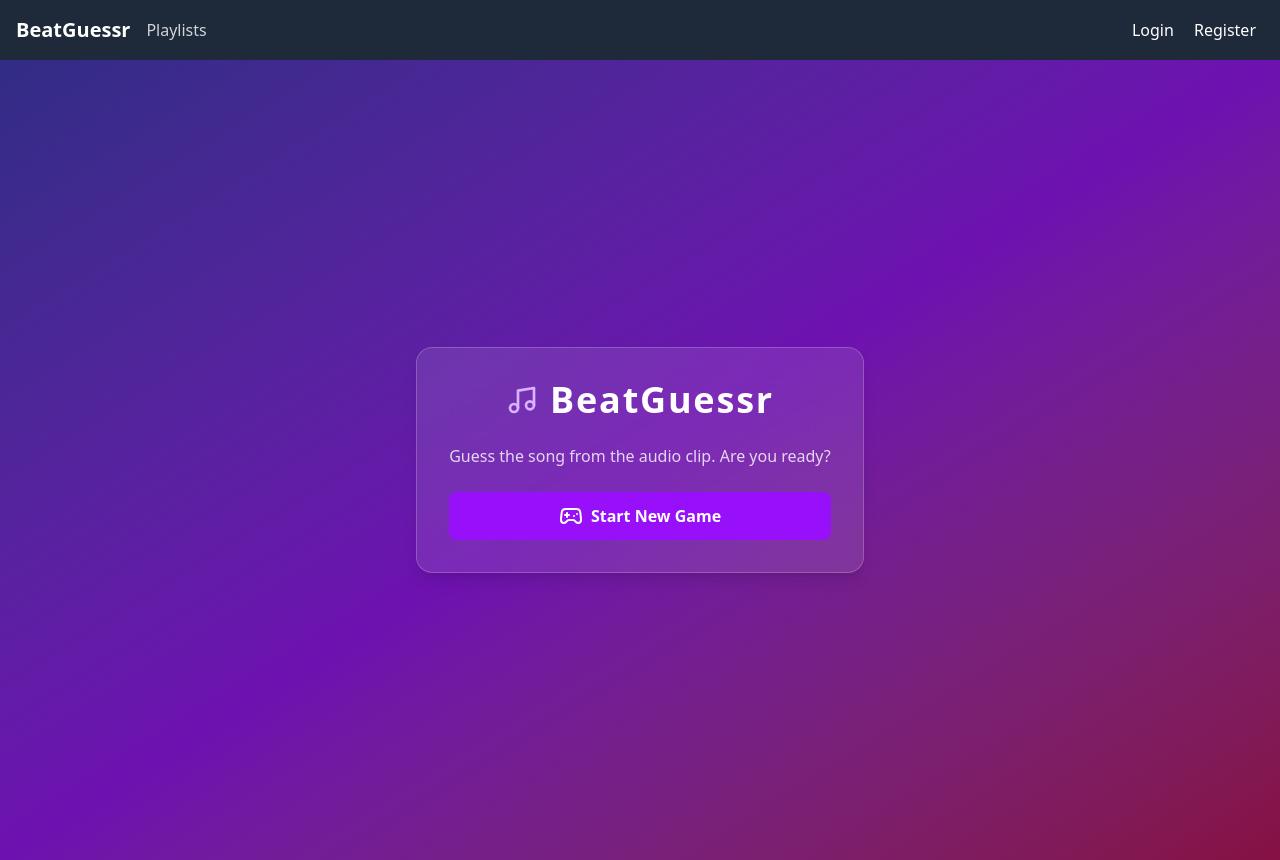
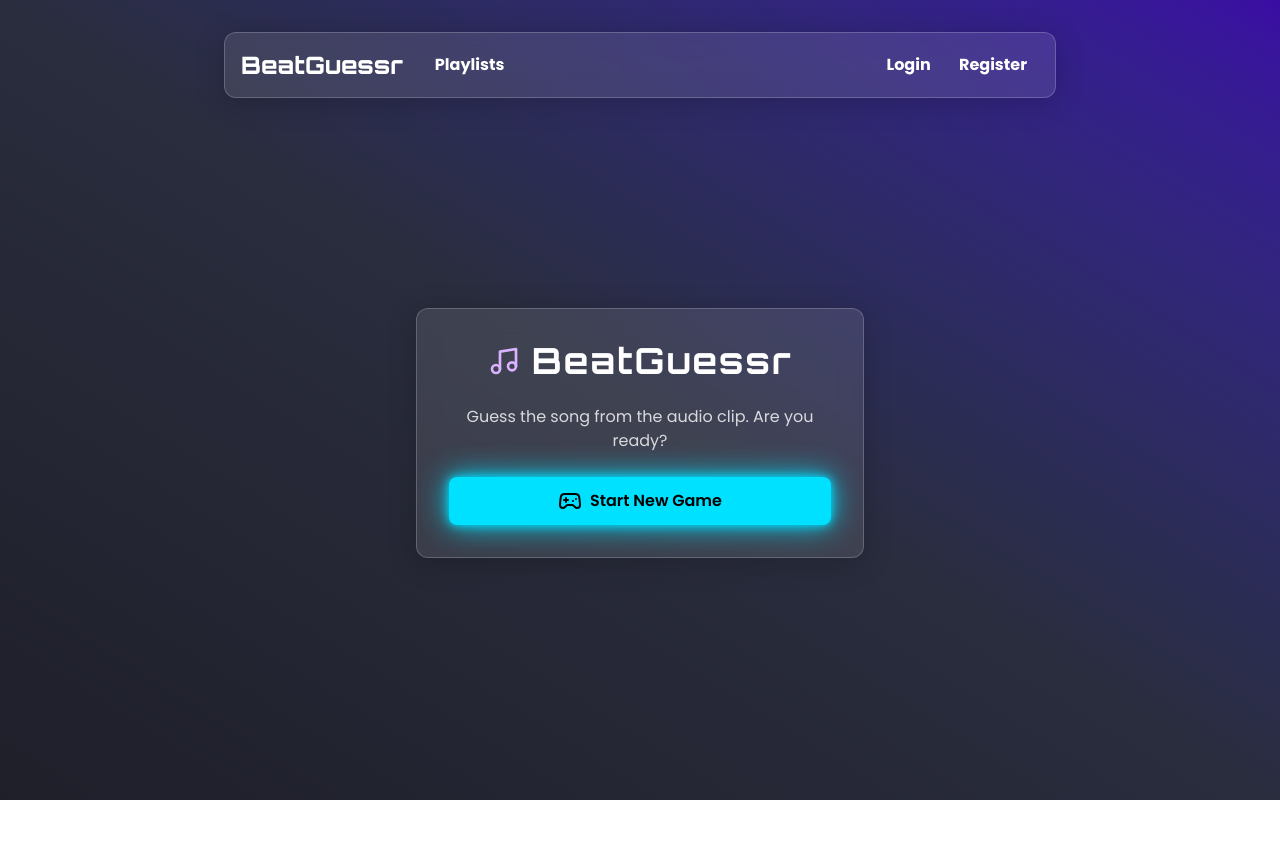
Before and after one commit to phufaphu/BeatGuessr, a SvelteKit app in the folder frontend/: page / in a window 1280 px wide. After the commit the page ends 800 px from the top, so only its background shows below. Built offline with nearby package versions, Linux system fonts and the light colour scheme.

Commit message:
feat: add more requirement dependency in requirement.txt and improve layout ui also import font

```diff
--- a/frontend/src/app.css
+++ b/frontend/src/app.css
@@ -1 +1,16 @@
-@import 'tailwindcss';
+@import url('https://fonts.googleapis.com/css2?family=Orbitron:wght@400..900&family=Poppins:ital,wght@0,100;0,200;0,300;0,400;0,500;0,600;0,700;0,800;0,900;1,100;1,200;1,300;1,400;1,500;1,600;1,700;1,800;1,900&display=swap');
+@import "tailwindcss";
+
+@theme {
+  --font-poppins: "Poppins", sans-serif;
+  --font-orbitron: "Orbitron", sans-serif;
+  --font-monoton: "Monoton", cursive;
+}
+
+.glass {
+  background-color: rgb(255 255 255 / 0.1);
+  border: 1px solid rgb(255 255 255 / 0.2);
+  backdrop-filter: blur(12px);
+  box-shadow: 0 4px 30px rgba(0, 0, 0, 0.2);
+  border-radius: 0.75rem;
+}
--- a/frontend/src/routes/+layout.svelte
+++ b/frontend/src/routes/+layout.svelte
@@ -25,35 +25,35 @@
 </svelte:head>
 <ToastContainer />
 {#if !$isAuthReady}
-  <div class="flex min-h-screen items-center justify-center bg-gray-900">
-    <p class="text-white">Initializing application...</p>
+  <div class="flex min-h-screen items-center justify-center bg-gradient-to-tr from-[#1E1F29] via-[#2A2D3E] to-[#3A0CA3]">
+    <p class="text-white font-bold text-3xl">Initializing application...</p>
   </div>
 {:else}
-  <div class="min-h-screen bg-gray-900 text-white">
-    <nav class="bg-gray-800 p-4 flex justify-between items-center">
-      <div class="flex items-center gap-4">
-        <a href="/" class="text-xl font-bold">BeatGuessr</a>
-        <a href="/playlists" class="text-gray-300 hover:text-white">Playlists</a>
+  <div class="min-h-screen bg-gradient-to-tr from-[#1E1F29] via-[#2A2D3E] to-[#3A0CA3] p-4 font-poppins text-white flex flex-col">
+    <nav class="relative flex justify-between items-center top-4 glass p-4 mx-52">
+      <div class="flex items-center gap-8">
+        <a href="/" class="text-2xl font-extrabold font-orbitron">BeatGuessr</a>
+        <a href="/playlists" class="text-md text-white font-bold hover:text-[#FF5ACD] transition">Playlists</a>
       </div>
       <div>
         {#if $user}
           <div class="flex items-center gap-4">
-            <a href="/profile" class="transition hover:text-purple-300">
+            <a href="/profile" class="transition hover:text-[#FF5ACD]">
               Welcome, {$user.username}!
             </a>
             <button
               onclick={handleLogout}
-              class="rounded bg-red-600 px-3 py-1 text-sm font-bold hover:bg-red-700"
+              class="rounded bg-[#A855F7] px-3 py-2 text-md font-bold hover:bg-[#9133ea] transition"
               >Logout</button
             >
           </div>
         {:else}
-          <a href="/login" class="p-2">Login</a>
-          <a href="/register" class="p-2">Register</a>
+          <a href="/login" class="px-3 py-2 text-md font-bold hover:text-[#FF5ACD] transition">Login</a>
+          <a href="/register" class="px-3 py-2 text-md font-bold hover:text-[#FF5ACD] transition">Register</a>
         {/if}
       </div>
     </nav>
-    <main>
+    <main class="flex-1 flex items-center justify-center">
       {@render children?.()}
     </main>
   </div>
--- a/frontend/src/routes/+page.svelte
+++ b/frontend/src/routes/+page.svelte
@@ -79,7 +79,7 @@
       startRoundTimer();
     } catch (error) {
       console.error("Failed to start game:", error);
-      addToast("Failed to start game. Please try again.", 'error');
+      addToast("Failed to start game. Please try again.", "error");
       gameState = "idle";
     }
   }
@@ -147,16 +147,13 @@
   };
 </script>
 
-<main
-  class="relative flex min-h-screen items-center justify-center bg-gradient-to-br from-indigo-900 via-purple-800 to-pink-900 p-4 font-sans text-white"
->
 <div
-    class="w-full max-w-md rounded-2xl border border-white/20 bg-white/10 p-6 text-white shadow-lg backdrop-blur-xl md:p-8"
+  class="w-full max-w-md glass md:p-8"
 >
   <!-- Header -->
   <div class="mb-6 flex items-center justify-center gap-3">
     <Music class="h-8 w-8 text-purple-300" />
-      <h1 class="text-4xl font-bold tracking-wider">BeatGuessr</h1>
+    <h1 class="text-4xl font-bold font-orbitron tracking-wider">BeatGuessr</h1>
   </div>
 
   <!-- State: IDLE -->
@@ -167,7 +164,7 @@
       </p>
       <button
         onclick={() => startCountdown()}
-          class="flex w-full items-center justify-center gap-2 rounded-lg bg-purple-600 px-4 py-3 font-bold transition hover:bg-purple-700 active:scale-95"
+        class="flex w-full items-center justify-center gap-2 bg-[#00E0FF] text-black font-semibold px-4 py-3 rounded-lg shadow-[0_0_10px_#00E0FF,0_0_30px_#00E0FF] hover:scale-105 transition-transform"
       >
         <Gamepad2 />
         Start New Game
@@ -178,8 +175,6 @@
   <!-- State: COUNTDOWN -->
   {#if gameState === "countdown"}
     <div class="flex flex-col items-center justify-center gap-4 py-10">
-        <p class="text-2xl text-white/80">Get Ready!</p>
-        <!-- ตัวเลขจะแสดงผลพร้อม animation เล็กน้อย -->
       <div class="relative flex h-32 w-32 items-center justify-center">
         <div
           class="absolute h-full w-full animate-ping rounded-full bg-purple-500 opacity-75"
@@ -284,4 +279,3 @@
     </div>
   {/if}
 </div>
-</main>
```
Also changed, not shown: 2 other files (tests, documents, lock files or other folders). Lines whose indentation alone changed are shown as unchanged.
